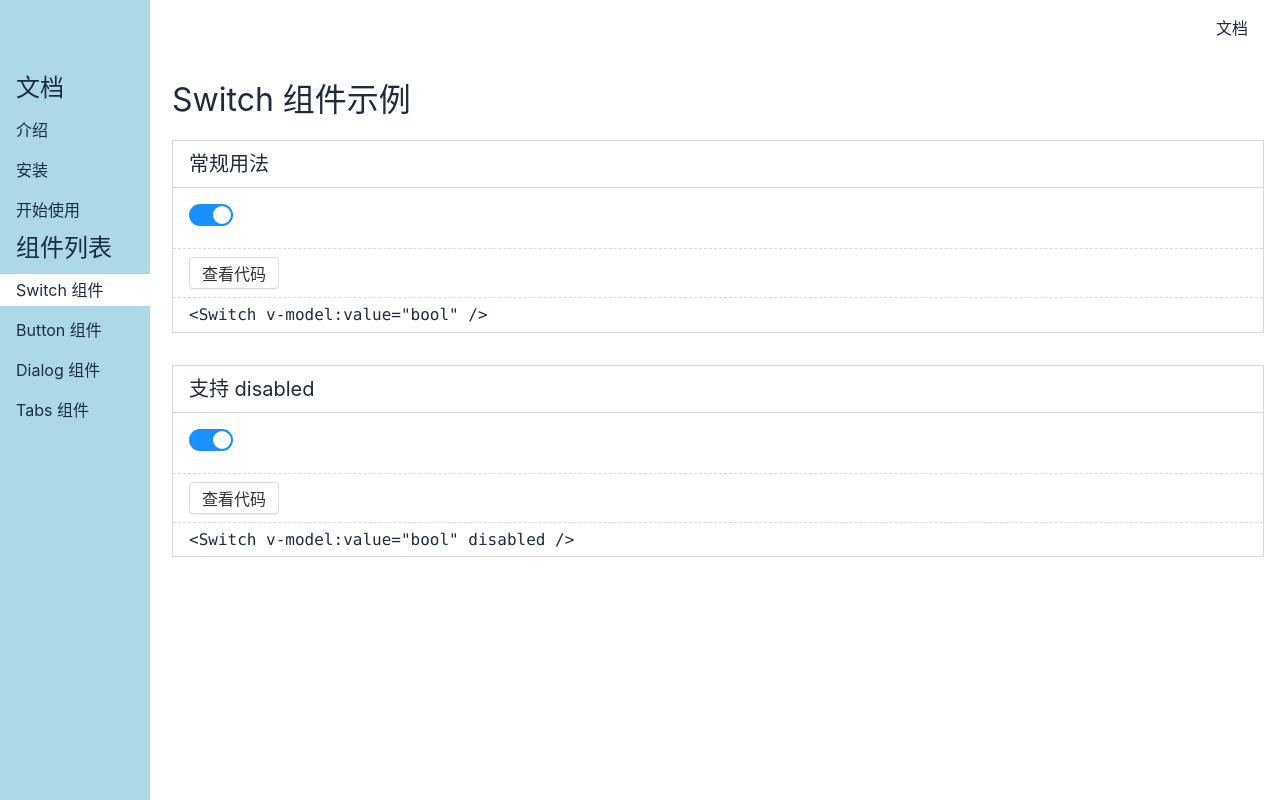
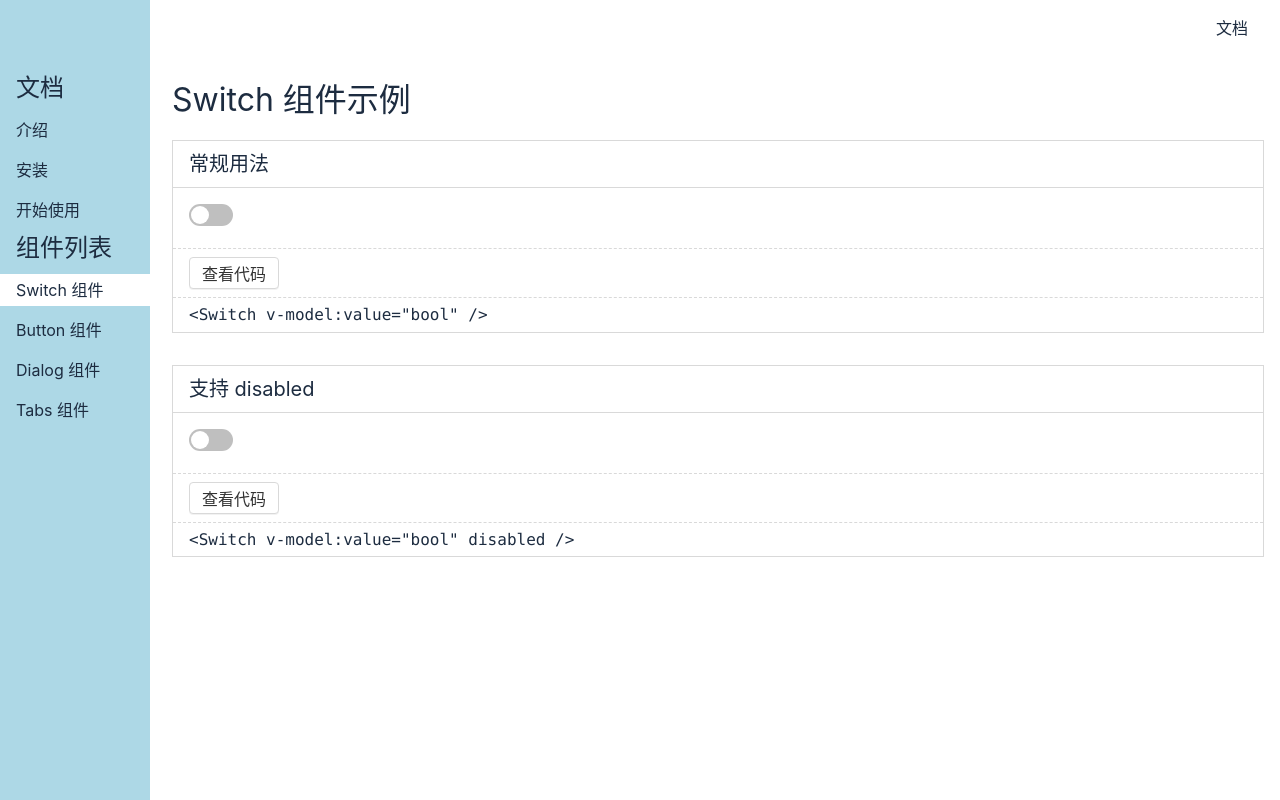
Before and after one commit to sf-think/mu-ui, a Vue app: page /#/doc/switch in a window 1280 px wide. Built offline with nearby package versions, Linux system fonts and the light colour scheme.

Commit message:
Switch 页面优化

```diff
--- /dev/null
+++ b/src/components/Switch1.demo.vue
@@ -0,0 +1,21 @@
+<template>
+    <Switch v-model:value="bool" />
+</template>
+
+<script lang="ts">
+import Switch from '../lib/Switch.vue'
+import {
+    ref
+} from 'vue'
+export default {
+    components: {
+        Switch,
+    },
+    setup() {
+        const bool = ref(false)
+        return {
+            bool
+        }
+    }
+}
+</script>
--- /dev/null
+++ b/src/components/Switch2.demo.vue
@@ -0,0 +1,21 @@
+<template>
+    <Switch v-model:value="bool" disabled />
+</template>
+
+<script lang="ts">
+import Switch from '../lib/Switch.vue'
+import {
+    ref
+} from 'vue'
+export default {
+    components: {
+        Switch,
+    },
+    setup() {
+        const bool = ref(false)
+        return {
+            bool
+        }
+    }
+}
+</script>
--- a/src/components/SwitchDemo.vue
+++ b/src/components/SwitchDemo.vue
@@ -7,7 +7,7 @@
                 <!-- $event 的值为 emit 的第二个参数 -->
                 <!-- <Switch :value="y" @update:input="y = $event" /> -->
                 <!-- v3 v-model 简化版-->
-                <Switch v-model:value="bool" />
+                <Switch1Demo />
             </div>
             <div class="demo-actions">
                 <Button>查看代码</Button>
@@ -19,7 +19,7 @@
         <div class="demo">
             <h2>支持 disabled</h2>
             <div class="demo-component">
-                <Switch v-model:value="bool" disabled />
+                <Switch2Demo />
             </div>
             <div class="demo-actions">
                 <Button>查看代码</Button>
@@ -34,11 +34,13 @@
 import { ref } from 'vue'
 import Switch from '../lib/Switch.vue'
 import Button from '../lib/Button.vue'
+import Switch1Demo from './Switch1.demo.vue'
+import Switch2Demo from './Switch2.demo.vue'
 
 import { defineComponent } from "vue";
 
 export default defineComponent({
-    components: { Switch, Button },
+    components: { Switch, Button, Switch1Demo, Switch2Demo },
     setup() {
         // ref 创建一个内部数据
         const bool = ref(true)
```
